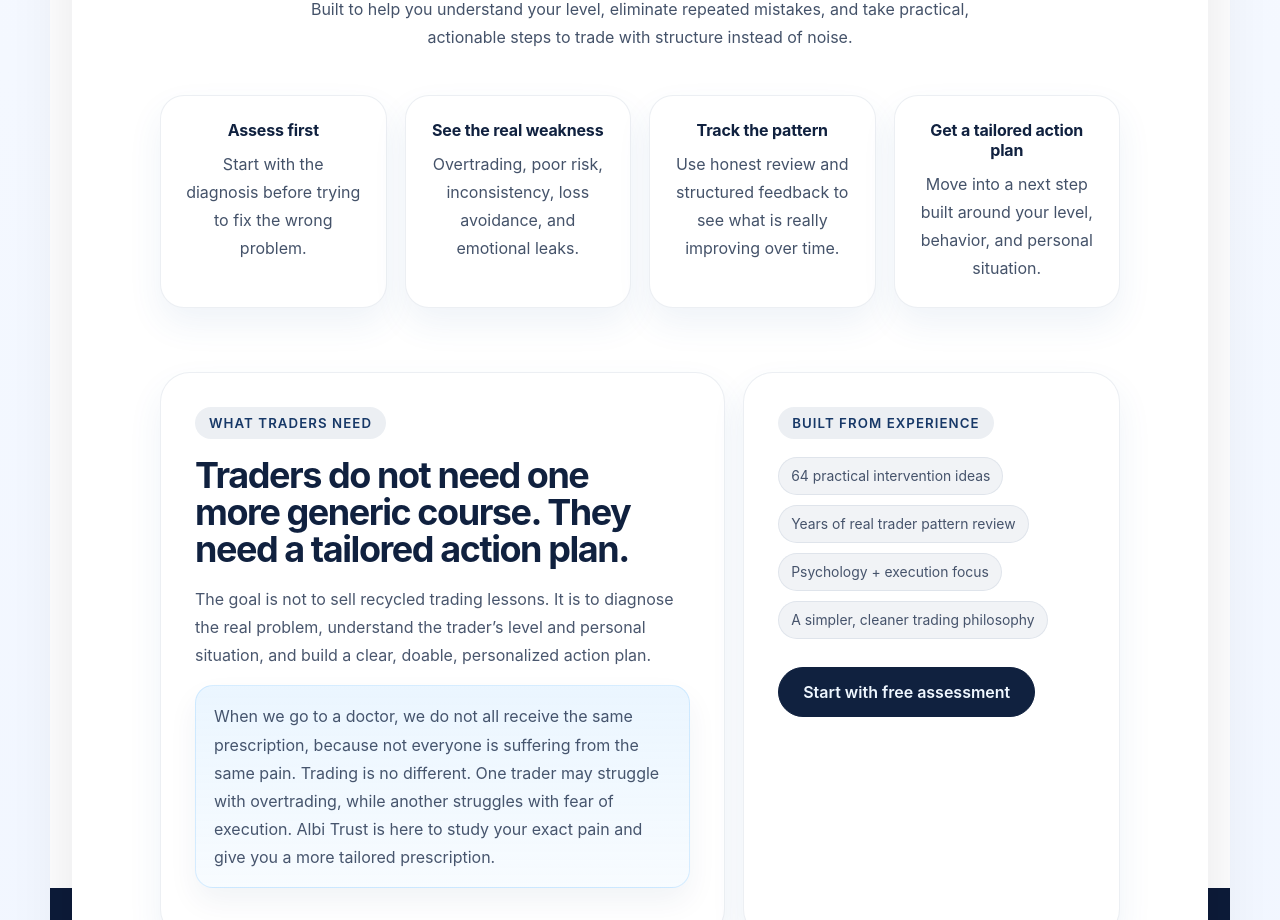
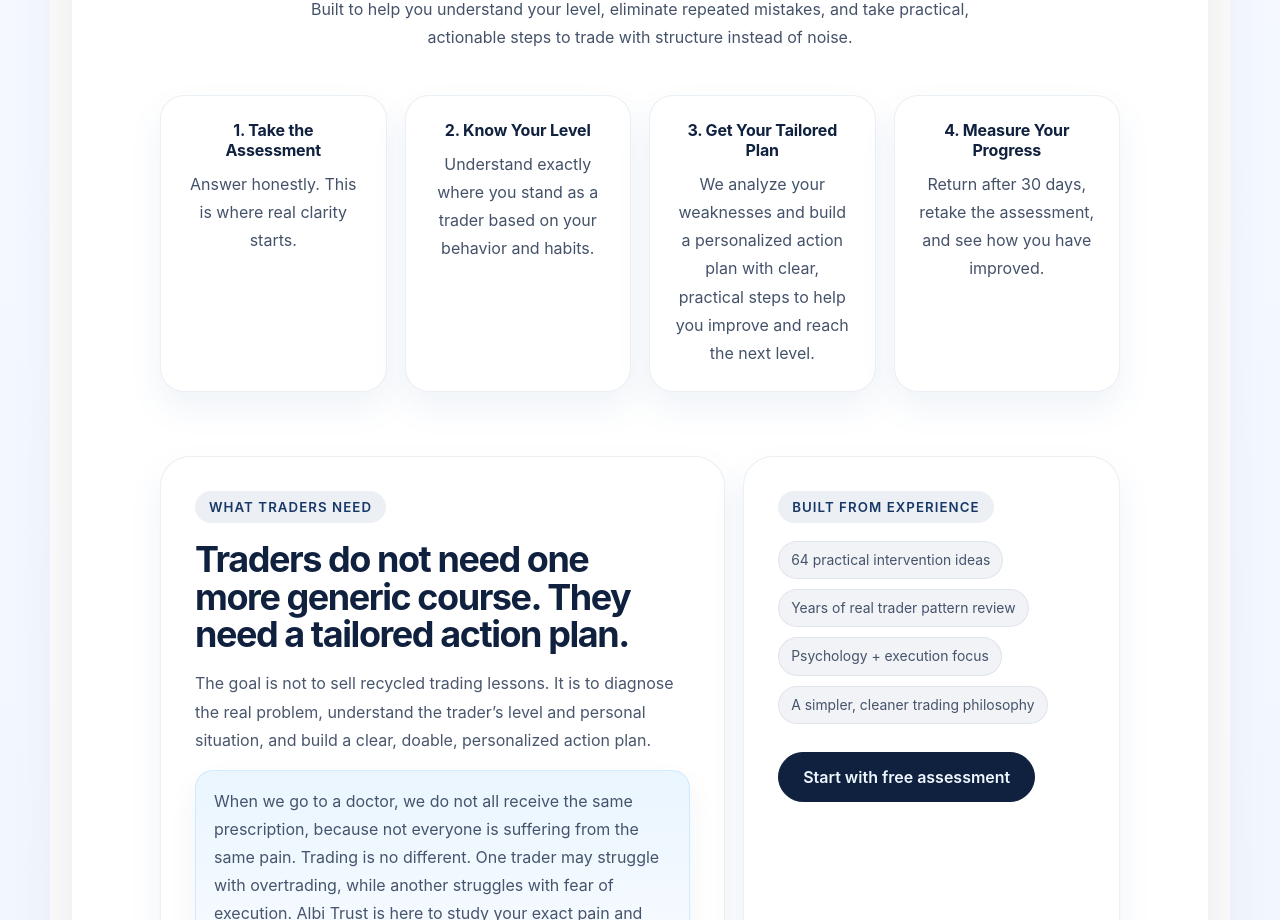
Before and after one commit to mohamadalbi123/albi-trust.com, a Next.js app: page / in a window 1280 px wide. Shown: the part 1080-2000 px from the top of the page. Built offline with nearby package versions, Linux system fonts and the light colour scheme.

Commit message:
Update homepage assessment steps

```diff
--- a/app/page.js
+++ b/app/page.js
@@ -27,20 +27,20 @@ export default function HomePage() {
 
             <div className="stats-grid stats-grid-compact">
               <div className="stat-card">
-                <strong>Assess first</strong>
-                <span className="muted">Start with the diagnosis before trying to fix the wrong problem.</span>
+                <strong>1. Take the Assessment</strong>
+                <span className="muted">Answer honestly. This is where real clarity starts.</span>
               </div>
               <div className="stat-card">
-                <strong>See the real weakness</strong>
-                <span className="muted">Overtrading, poor risk, inconsistency, loss avoidance, and emotional leaks.</span>
+                <strong>2. Know Your Level</strong>
+                <span className="muted">Understand exactly where you stand as a trader based on your behavior and habits.</span>
               </div>
               <div className="stat-card">
-                <strong>Track the pattern</strong>
-                <span className="muted">Use honest review and structured feedback to see what is really improving over time.</span>
+                <strong>3. Get Your Tailored Plan</strong>
+                <span className="muted">We analyze your weaknesses and build a personalized action plan with clear, practical steps to help you improve and reach the next level.</span>
               </div>
               <div className="stat-card">
-                <strong>Get a tailored action plan</strong>
-                <span className="muted">Move into a next step built around your level, behavior, and personal situation.</span>
+                <strong>4. Measure Your Progress</strong>
+                <span className="muted">Return after 30 days, retake the assessment, and see how you have improved.</span>
               </div>
             </div>
           </section>
```
